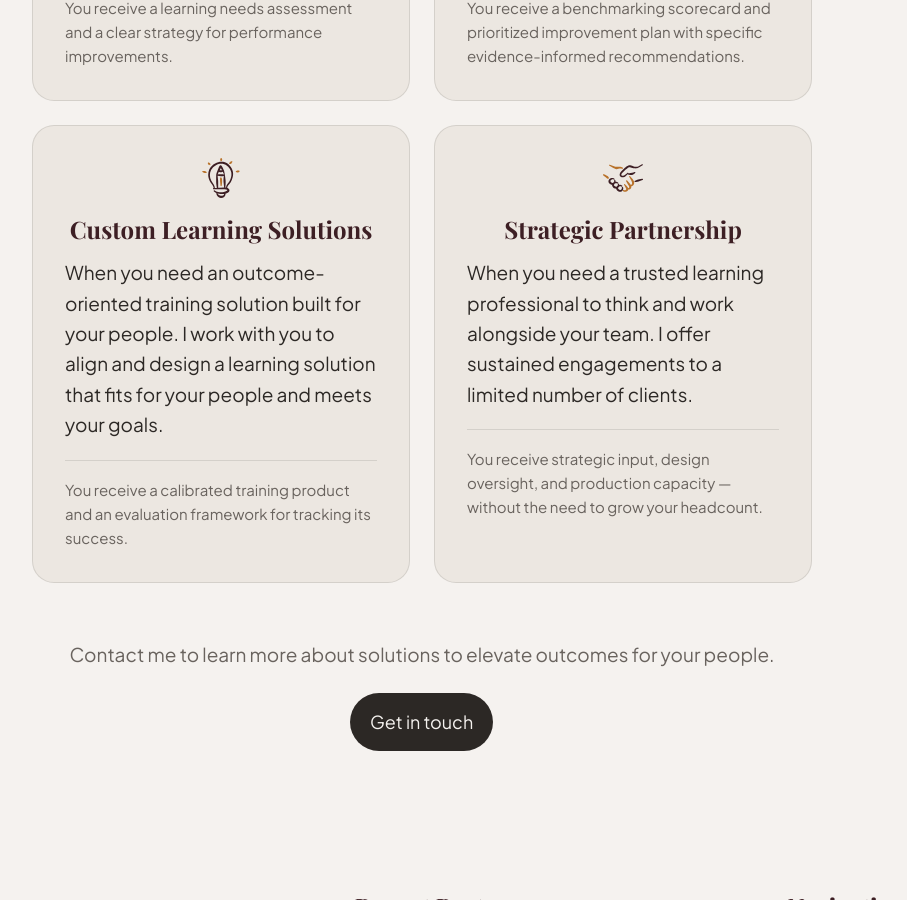
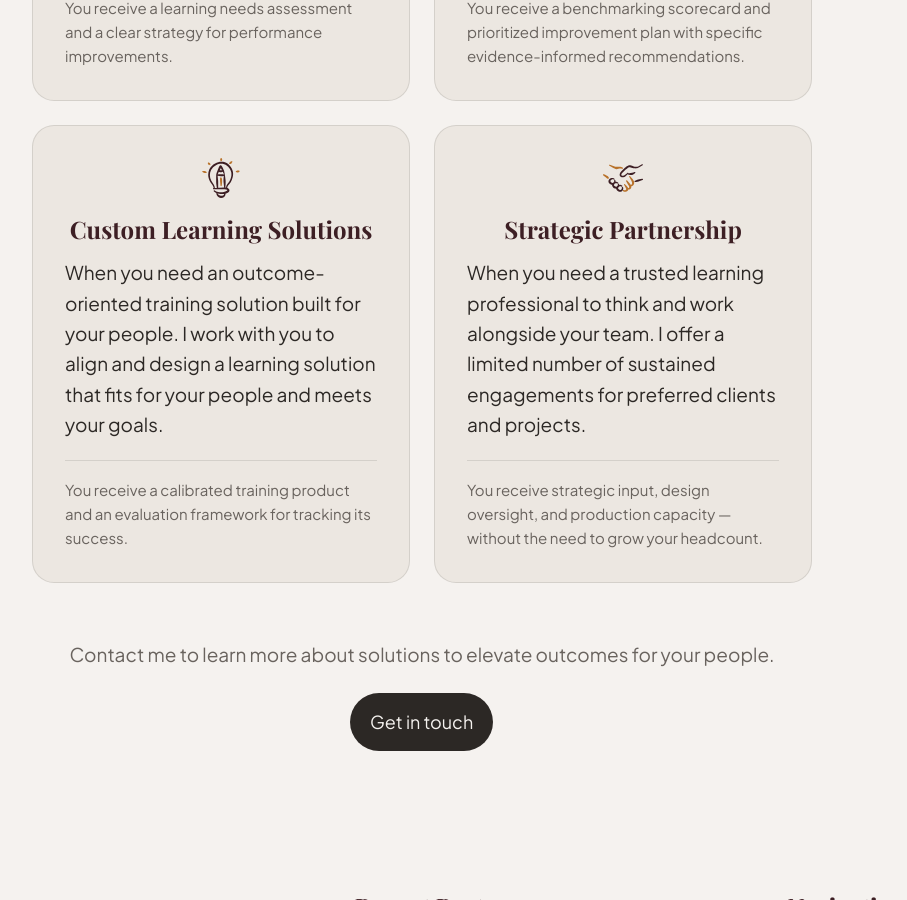
Before and after one commit to j0har/joharsingh.com, a Jekyll site: the page built from _pages/services.md, in a window 1280 px wide and 900 px high, scrolled down 1338 px. Shown: the whole window, without its empty margins (218-1125 px from the left). Built offline with Jekyll 4.4.1, drawn with Linux system fonts in a browser that asks for light colours; some web fonts are replaced.

Commit message:
Update service description for Strategic Partnership
Revised description for Strategic Partnership service to clarify engagement terms.

```diff
--- a/_pages/services.md
+++ b/_pages/services.md
@@ -84,7 +84,7 @@ image: /images/services-hero.webp
       {% include icons/Business-Deal-Handshake--Streamline-Freehand.svg %}
     </div>
     <h3 class="service-name">Strategic Partnership</h3>
-    <p class="service-description">When you need a trusted learning professional to think and work alongside your team. I offer sustained engagements to a limited number of clients.</p>
+    <p class="service-description">When you need a trusted learning professional to think and work alongside your team. I offer a limited number of sustained engagements for preferred clients and projects.</p>
     <hr class="service-divider">
     <p class="service-receive">You receive strategic input, design oversight, and production capacity — without the need to grow your headcount.</p>
   </div>
```
